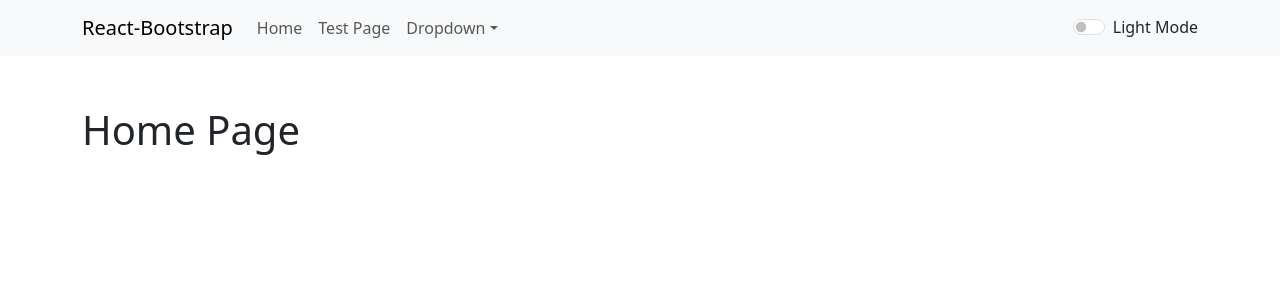
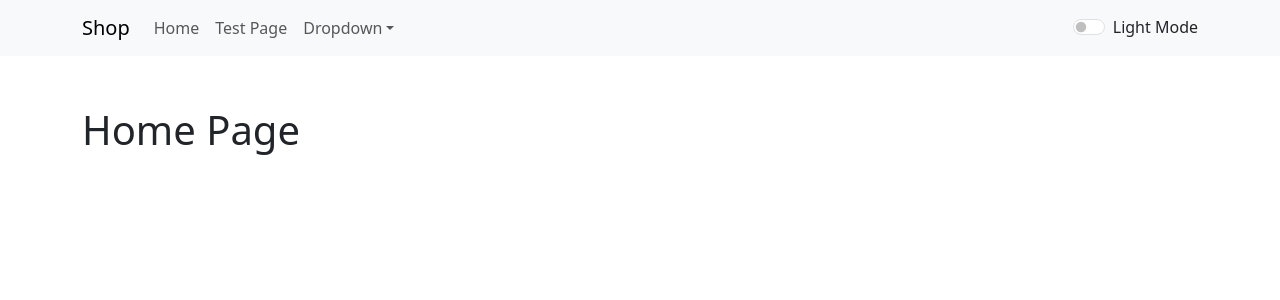
Before and after one commit to jrh761/CS3773-Final-Project, a React (Create React App) app in the folder client/: page / in a window 1280 px wide. Shown: the top 300 px of the page. Built offline with nearby package versions, Linux system fonts and the light colour scheme.

Commit message:
Fix routes

```diff
--- a/client/src/components/Header.tsx
+++ b/client/src/components/Header.tsx
@@ -8,7 +8,7 @@
   return (
     <Navbar expand="lg" className="bg-body-tertiary" style={{ marginBottom: 50 }}>
       <Container>
-        <Navbar.Brand href="#home">React-Bootstrap</Navbar.Brand>
+        <Navbar.Brand href="/">Shop</Navbar.Brand>
         <Navbar.Toggle aria-controls="basic-navbar-nav" />
         <Navbar.Collapse id="basic-navbar-nav">
           <Nav className="me-auto">
```
